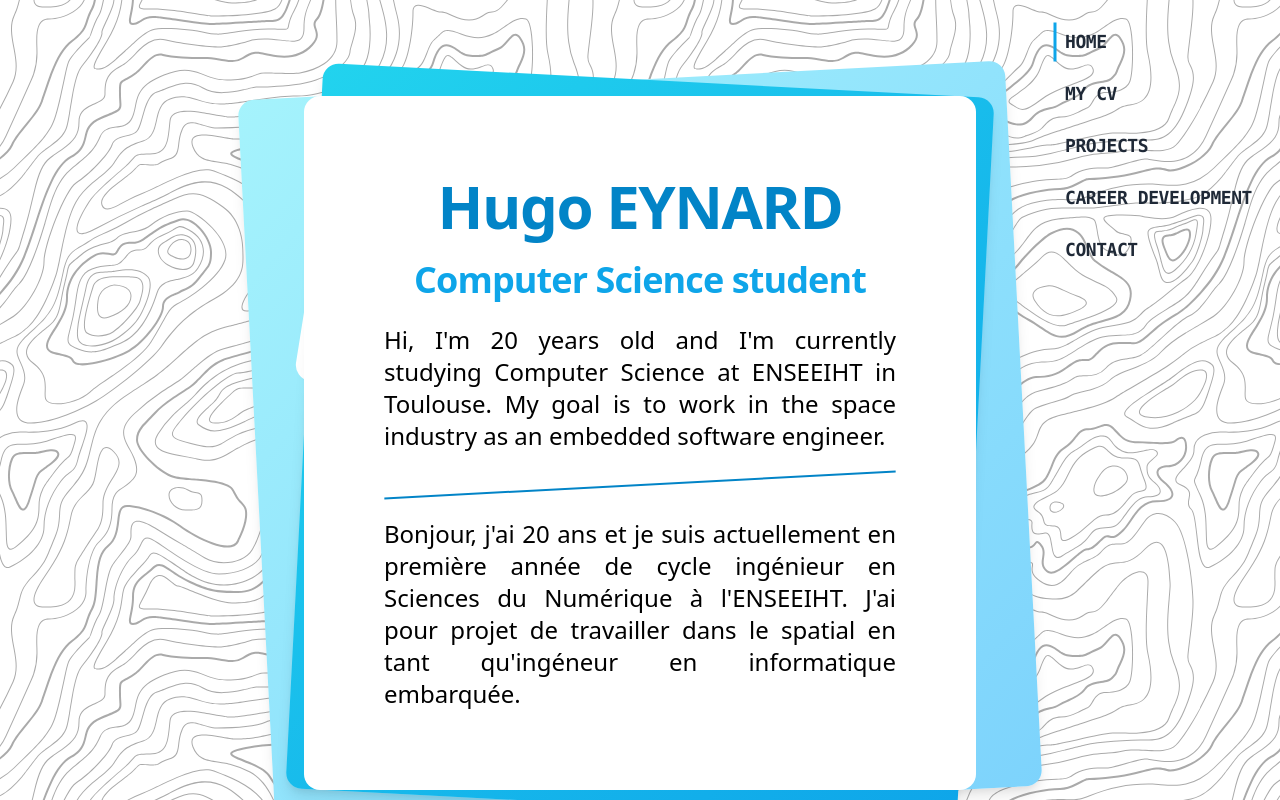
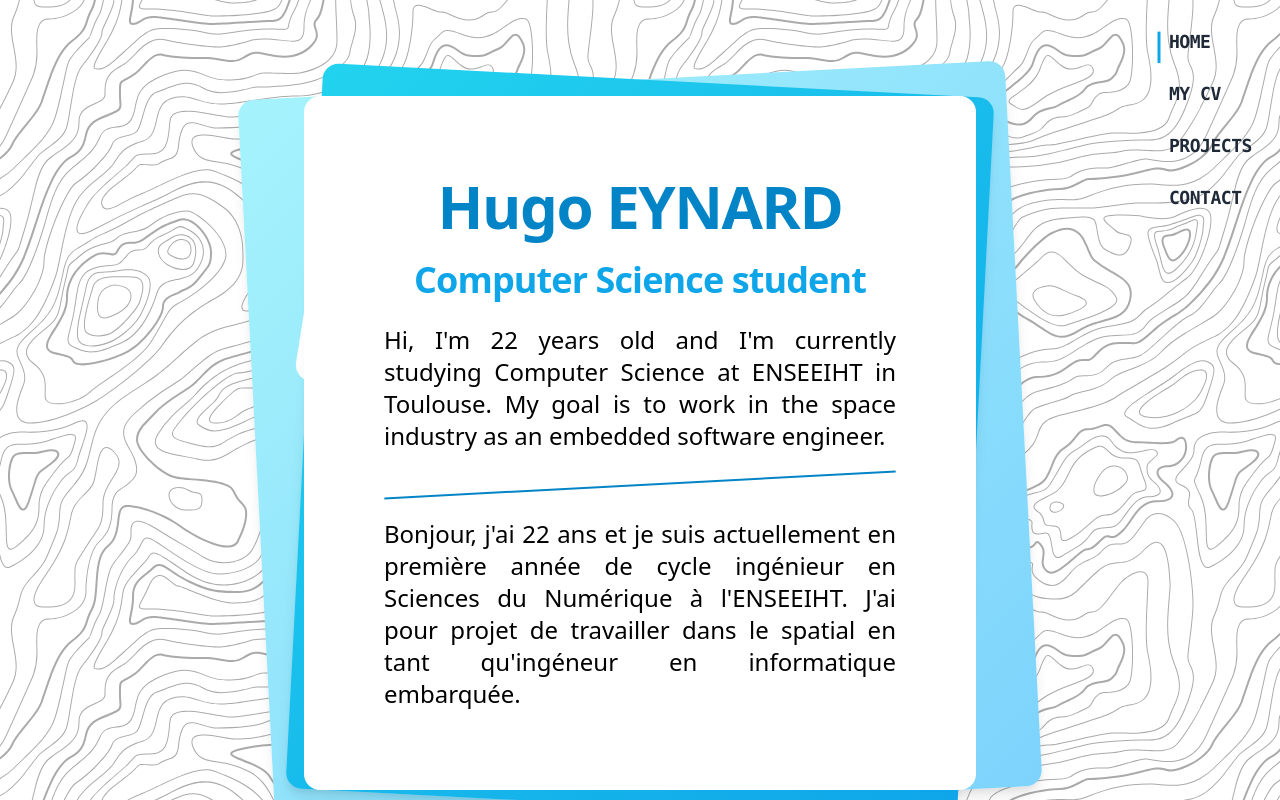
Before and after one commit to Hugogo22/Portfolio-Firebase, a Vue app: page / in a window 1280 px wide. Shown: the top 800 px of the page. Built offline with nearby package versions, Linux system fonts and the light colour scheme.

Commit message:
avril 2024

```diff
--- a/src/App.vue
+++ b/src/App.vue
@@ -16,16 +16,26 @@
         Projects
       </div>
     </router-link>
-    <router-link class="routerlink" to="/CareerDevelopment">
+    <!--<router-link class="routerlink" to="/CareerDevelopment">
       <div class="p-3">
         Career Development
       </div>
-    </router-link>
+    </router-link>-->
     <router-link class="routerlink" to="/Contact">
       <div class="p-3">
         Contact
       </div>
     </router-link>
+    <!--<router-link class="routerlink" to="/PCERetakeJune2023">
+      <div class="p-3">
+        PCE Retake June 2023
+      </div>
+    </router-link>
+    <router-link class="routerlink" to="/RETAKESL3CAMepreuve2">
+      <div class="p-3">
+        RETAKES L3 CAM épreuve 2
+      </div>
+    </router-link>-->
   </div>
   <div class="xl:-translate-y-16 fixed right-4 top-4 z-50 cursor-pointer transition-transform duration-200" @click="sideNav = !sideNav" :class="{ transform: !isScrolled }">
     <div class="flex flex-col space-y-1">
@@ -55,17 +65,29 @@
         </div>
       </router-link>
       <hr/>
-      <router-link to="/CareerDevelopment">
+      <!--<router-link to="/CareerDevelopment">
         <div class="p-3 hover:text-white transition-colors duration-150">
           Career Development
         </div>
       </router-link>
-      <hr/>
+      <hr/>-->
       <router-link to="/Contact">
         <div class="p-3 hover:text-white transition-colors duration-150">
           Contact
         </div>
       </router-link>
+      <!--<hr/>
+      <router-link to="/PCERetakeJune2023">
+        <div class="p-3 hover:text-white transition-colors duration-150">
+          PCE Retake June 2023
+        </div>
+      </router-link>
+      <hr/>
+      <router-link to="/RETAKESL3CAMepreuve2">
+        <div class="p-3 hover:text-white transition-colors duration-150">
+          RETAKES L3 CAM épreuve 2
+        </div>
+      </router-link>-->
     </div>
   </div>
   <router-view v-slot="{ Component, route }">
--- a/src/components/Accueil.vue
+++ b/src/components/Accueil.vue
@@ -18,12 +18,12 @@
             <p>Computer Science student</p>
           </div>
           <div class="text-justify text-2xl">
-            <p>Hi, I'm 20 years old and I'm currently studying Computer Science at ENSEEIHT in Toulouse. My goal is to work in the space industry as an embedded software engineer.
+            <p>Hi, I'm 22 years old and I'm currently studying Computer Science at ENSEEIHT in Toulouse. My goal is to work in the space industry as an embedded software engineer.
             </p>
             <br/>
             <hr class="border-sky-600 border-t-2 -rotate-3 transform"/>
             <br/>
-            <p>Bonjour, j'ai 20 ans et je suis actuellement en première année de cycle ingénieur en Sciences du Numérique à l'ENSEEIHT.
+            <p>Bonjour, j'ai 22 ans et je suis actuellement en première année de cycle ingénieur en Sciences du Numérique à l'ENSEEIHT.
               J'ai pour projet de travailler dans le spatial en tant qu'ingéneur en informatique embarquée.
             </p>
           </div>
@@ -54,7 +54,7 @@
         </div>
       </router-link>
     </div>
-    <div class="relative flex flex-col my-20">
+    <!--<div class="relative flex flex-col my-20">
       <div class="absolute inset-0 inset-x-0 xl:inset-x-64 bg-gradient-to-br from-cyan-200 to-sky-300 shadow-lg transform -skew-y-6 sm:skew-y-0 sm:-rotate-3 sm:rounded-2xl"></div>
       <div class="relative py-4 sm:max-w-2xl sm:mx-auto z-20">
         <div class="absolute inset-0 bg-gradient-to-br from-cyan-400 to-sky-500 sm:rounded-2xl shadow-lg transform skew-y-6 sm:skew-y-0 sm:rotate-3"></div>
@@ -67,7 +67,7 @@
           </video>
         </div>
       </div>
-    </div>
+    </div>-->
   </div>
 </template>
 
--- /dev/null
+++ b/src/components/PCERetakeJune2023.vue
@@ -0,0 +1,25 @@
+<template>
+  <div class="min-h-screen bg-center bg-cover bg-space flex items-center justify-center">
+    <div class="text-white font-mono text-lg font-bold md:w-3/5 text-justify p-10 md:border-2 border-white rounded-md bg-black bg-opacity-30 flex flex-col items-center">
+      <p>Progress Report</p>
+      <br/>
+      <p>
+        This past year, I have spent my time fulfilling my civic engagement in two main ways : The first is encouraging health and fitness and the second is participating in school activities to raise awareness on current world problems.
+        On the health and fitness side, I have been opening the school gym and helping people there for at least an hour every week. I have also been coaching three people, helping them get in shape and be healthier. I am helping them with their workouts in the gym by giving them workout plans and making sure they have proper form when doing the exercises. I am also helping them on their nutrition, what they need to be healthy and how to approach it to avoid eating disorders. All of this is contributing to the Good health and well-being UN objective.
+        I have participated in the Fresque du climat and Fresque de la diversité activities which respectively contribute to the Climate action and Reduced inequalities UN objectives.
+      </p>
+      <br/>
+      <br/>
+      <video controls controlslist="nodownload nofullscreen noremoteplayback" disablePictureInPicture>
+        <source src="PCE.mp4" type="video/mp4">
+      </video>
+    </div>
+  </div>
+</template>
+
+<script>
+
+export default {
+  name: 'CareerDevelopment',
+}
+</script>
--- /dev/null
+++ b/src/components/RETAKESL3CAMepreuve2.vue
@@ -0,0 +1,16 @@
+<template>
+  <div class="min-h-screen bg-center bg-cover bg-space flex items-center justify-center">
+    <div class="text-white font-mono text-lg font-bold md:w-3/5 text-justify p-10 md:border-2 border-white rounded-md bg-black bg-opacity-30 flex flex-col items-center">
+      <video controls controlslist="nodownload nofullscreen noremoteplayback" disablePictureInPicture>
+        <source src="CAM.mp4" type="video/mp4">
+      </video>
+    </div>
+  </div>
+</template>
+
+<script>
+
+export default {
+  name: 'CareerDevelopment',
+}
+</script>
--- a/src/router/index.js
+++ b/src/router/index.js
@@ -34,6 +34,18 @@ const routes = [
     name: 'Contact',
     component: () => import('../components/Contact.vue'),
     meta: { num: 5 }
+  },
+  {
+    path: '/PCERetakeJune2023',
+    name: 'PCERetakeJune2023',
+    component: () => import('../components/PCERetakeJune2023.vue'),
+    meta: { num: 5 }
+  },
+  {
+    path: '/RETAKESL3CAMepreuve2',
+    name: 'RETAKESL3CAMepreuve2',
+    component: () => import('../components/RETAKESL3CAMepreuve2.vue'),
+    meta: { num: 5 }
   }
 ]
 
```
Also changed, not shown: 2 other files (tests, documents, lock files or other folders).
